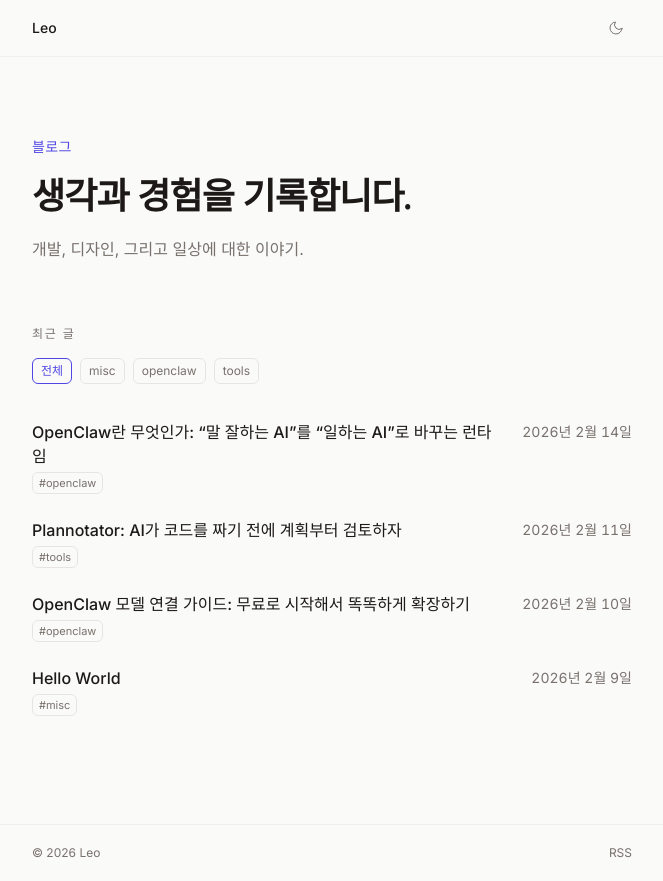
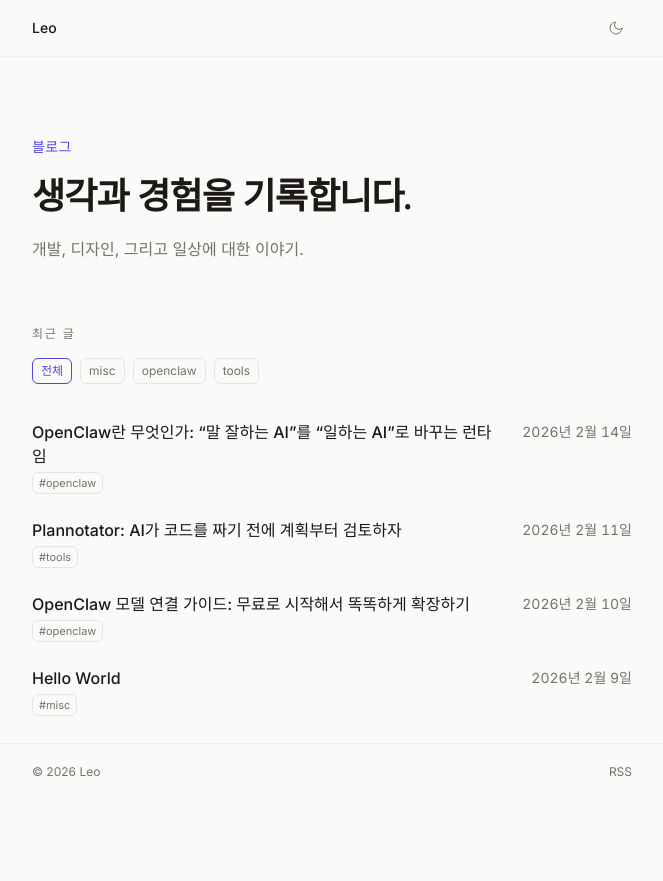
Before and after one commit to devori/blog, a Next.js app: page / in a window 1280 px wide. Shown: the whole page, without its empty margins (308-971 px from the left). After the commit the page ends 800 px from the top, so only its background shows below. Built offline with nearby package versions, Linux system fonts and the light colour scheme; no server answers.

Commit message:
fix: keep header/footer fixed and scroll content area only

```diff
--- a/app/page.tsx
+++ b/app/page.tsx
@@ -73,13 +73,14 @@ export default async function Home({
   };
 
   return (
-    <div className="min-h-screen flex flex-col">
+    <div className="h-screen flex flex-col overflow-hidden">
       <script
         type="application/ld+json"
         dangerouslySetInnerHTML={{ __html: JSON.stringify(jsonLd) }}
       />
       <Nav />
 
+      <main className="flex-1 overflow-y-auto">
       {/* Hero */}
       <header className="max-w-[640px] w-full mx-auto px-5 pt-20 pb-16 animate-fade-up stagger-1">
         <p className="text-sm text-accent font-medium mb-4 tracking-wide">블로그</p>
@@ -92,7 +93,7 @@ export default async function Home({
       </header>
 
       {/* Posts */}
-      <main className="max-w-[640px] w-full mx-auto px-5 pb-24 flex-1">
+      <section className="max-w-[640px] w-full mx-auto px-5 pb-24">
         <div className="animate-fade-up stagger-2">
           <h2 className="text-xs font-medium text-muted uppercase tracking-[0.15em] mb-4">
             최근 글
@@ -173,6 +174,7 @@ export default async function Home({
             ))
           )}
         </div>
+      </section>
       </main>
 
       <Footer />
--- a/app/posts/[slug]/page.tsx
+++ b/app/posts/[slug]/page.tsx
@@ -82,14 +82,15 @@ export default async function Post({ params }: Props) {
   };
 
   return (
-    <div className="min-h-screen flex flex-col">
+    <div className="h-screen flex flex-col overflow-hidden">
       <script
         type="application/ld+json"
         dangerouslySetInnerHTML={{ __html: JSON.stringify(jsonLd) }}
       />
       <Nav backLink />
 
-      <article className="max-w-[640px] w-full mx-auto px-5 pt-12 pb-24 flex-1">
+      <main className="flex-1 overflow-y-auto">
+      <article className="max-w-[640px] w-full mx-auto px-5 pt-12 pb-24">
         {/* Post Header */}
         <header className="mb-10 animate-fade-up stagger-1">
           <div className="flex items-center gap-2 text-sm text-muted mb-4">
@@ -141,6 +142,7 @@ export default async function Post({ params }: Props) {
           dangerouslySetInnerHTML={{ __html: contentHtml }}
         />
       </article>
+      </main>
 
       <Footer />
     </div>
```
